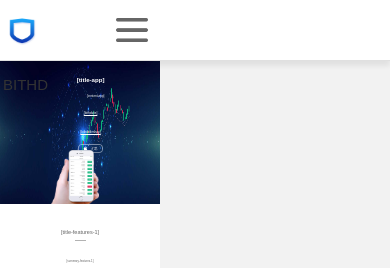
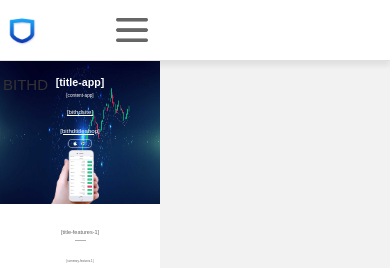
Before and after one commit to bithd/bithddotcom, a Jekyll site: the page built from index.md, in a window 390 px wide. Shown: the top 268 px of the page. Built offline with Jekyll 4.4.1, drawn with Linux system fonts in a browser that asks for light colours; a script that is not in the unit is left out; comment, search, counter and statistics services are not loaded.

Commit message:
add bithd css

```diff
--- a/css/bithd.css
+++ b/css/bithd.css
@@ -700,6 +700,32 @@
         font-size: 0.346667rem;
         color: #000;
     }
+    .banner .text-market{
+        right:0rem !important;
+        width:100%;
+    }
+    .banner .title-app {
+        padding-top:0.173333rem;
+        font-size: 0.666667rem;
+        line-height: 0.666667rem;
+    }
+
+    .banner .bithd_content a{
+       font-size:0.383333rem;
+        line-height: 0.383333rem;
+    }
+    .banner .content-app{
+        //line-height: 0.073333rem;
+        font-size: 0.293333rem;
+        text-align: center !important;
+    }
+    .banner .text-market .title-app{
+        padding-top:0rem !important;
+    }
+    .text-market .download-img{
+        margin-top: 0rem !important;
+    }
+
 }
 
 /*management*/
```
